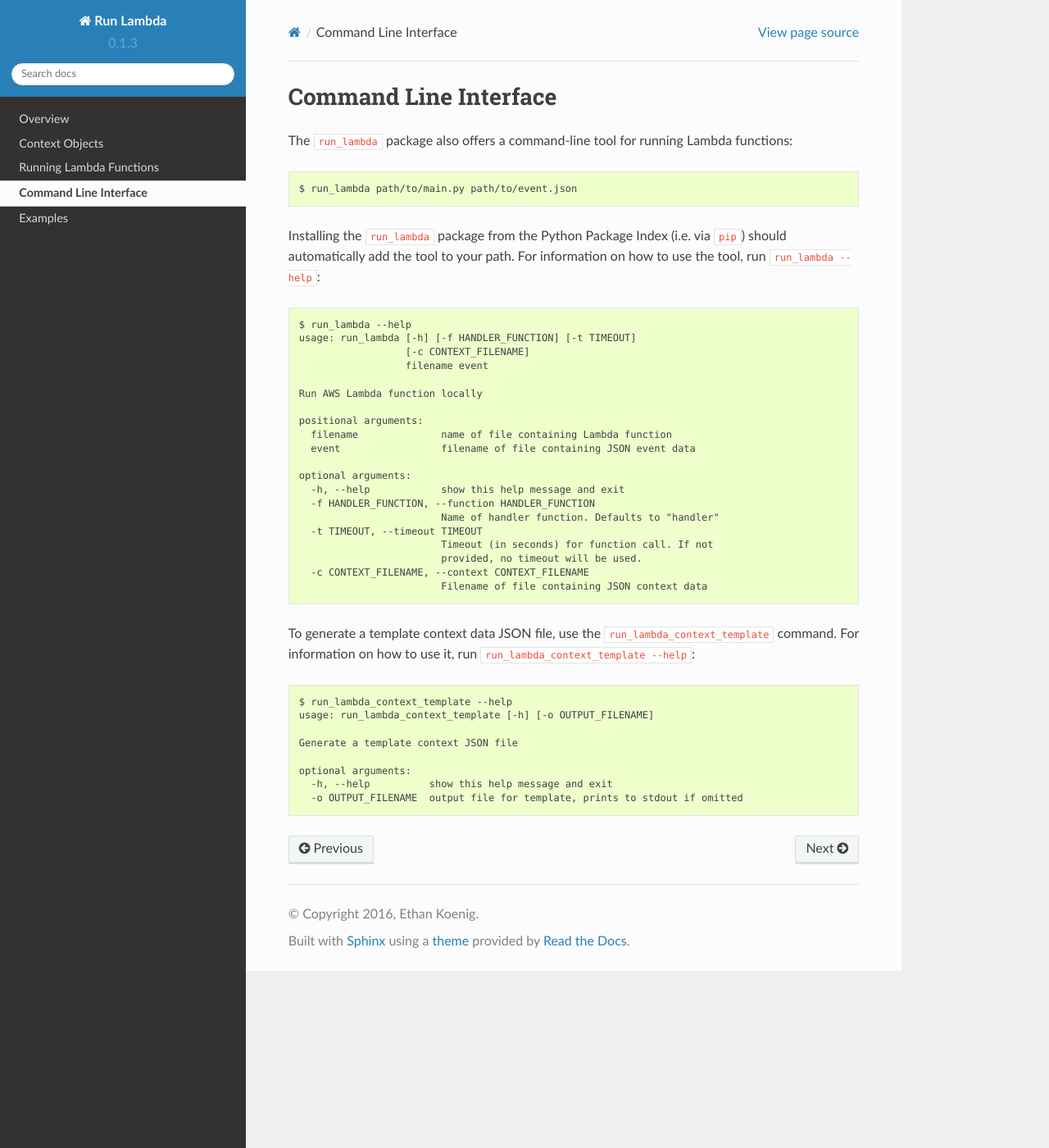
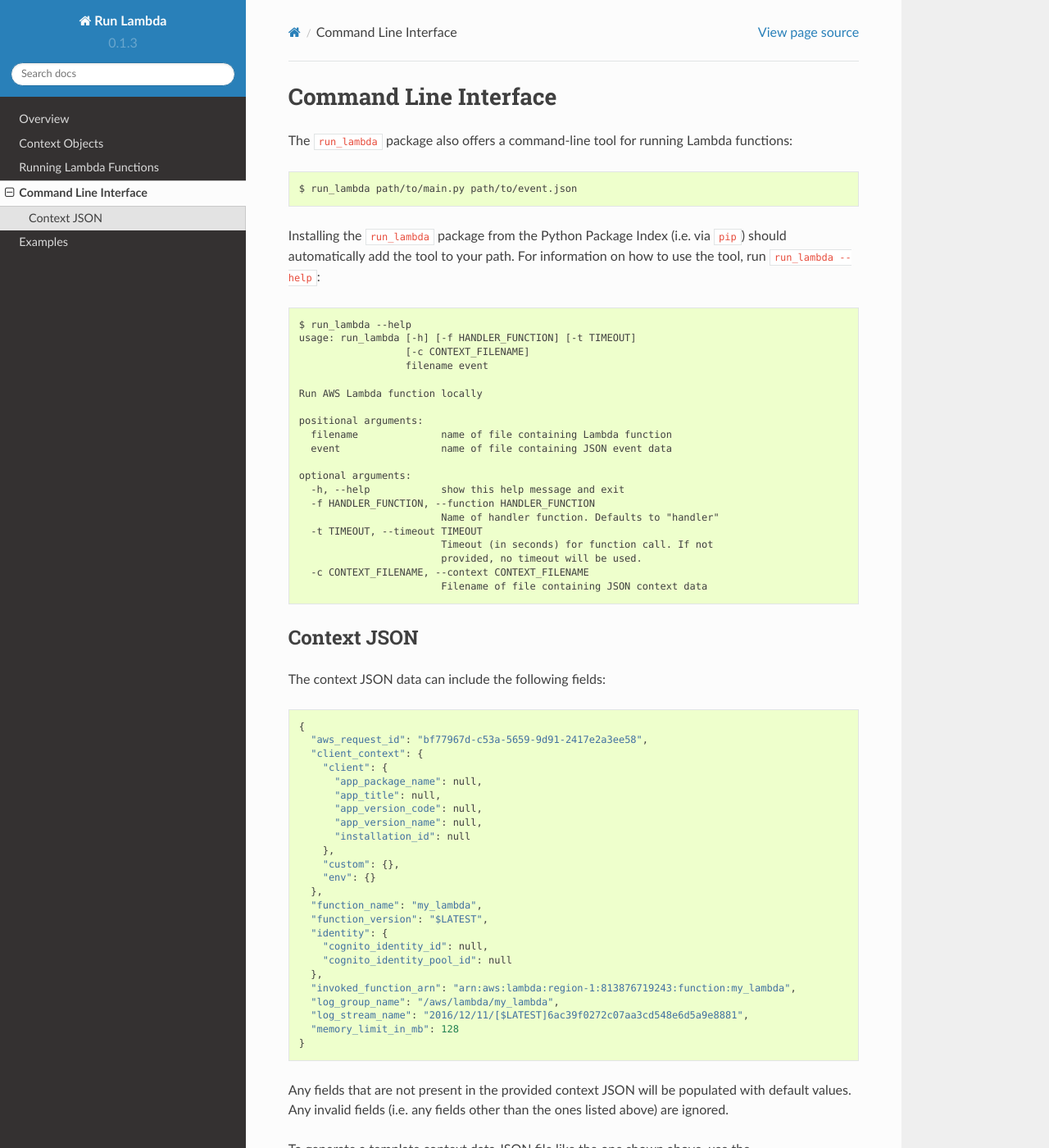
Before and after one commit to ethantkoenig/run_lambda, a Sphinx documentation site: the page built from docs/cli.rst, in a window 1280 px wide and 1400 px high. Shown: the whole window at 82% size. Built offline with Sphinx 7.4.7 and the Read the Docs theme 2.0.0, drawn with Linux system fonts in a browser that asks for light colours; some of the changed text lies outside the part shown.

Commit message:
Updates to docs

```diff
--- a/README.rst
+++ b/README.rst
@@ -1,4 +1,3 @@
-
 
 Python run_lambda
 =================
@@ -7,10 +6,6 @@ Python run_lambda
 `AWS Lambda <https://aws.amazon.com/lambda/>`_ functions locally. It offers a
 Python module for automated testing of Lambda functions, as well as a
 command-line interface for ad-hoc local invocations.
-
-To date, ``run_lambda`` has only been tested on Linux systems. If you choose to
-use it on other platforms, please be wary of the memory usage statistics it
-generates.
 
 Installation
 ------------
--- a/docs/cli.rst
+++ b/docs/cli.rst
@@ -21,7 +21,7 @@ information on how to use the tool, run ``run_lambda --help``::
 
     positional arguments:
       filename              name of file containing Lambda function
-      event                 filename of file containing JSON event data
+      event                 name of file containing JSON event data
 
     optional arguments:
       -h, --help            show this help message and exit
@@ -33,8 +33,45 @@ information on how to use the tool, run ``run_lambda --help``::
       -c CONTEXT_FILENAME, --context CONTEXT_FILENAME
                             Filename of file containing JSON context data
 
-To generate a template context data JSON file, use the ``run_lambda_context_template``
-command. For information on how to use it, run ``run_lambda_context_template --help``::
+Context JSON
+------------
+
+
+The context JSON data can include the following fields::
+
+    {
+      "aws_request_id": "bf77967d-c53a-5659-9d91-2417e2a3ee58",
+      "client_context": {
+        "client": {
+          "app_package_name": null,
+          "app_title": null,
+          "app_version_code": null,
+          "app_version_name": null,
+          "installation_id": null
+        },
+        "custom": {},
+        "env": {}
+      },
+      "function_name": "my_lambda",
+      "function_version": "$LATEST",
+      "identity": {
+        "cognito_identity_id": null,
+        "cognito_identity_pool_id": null
+      },
+      "invoked_function_arn": "arn:aws:lambda:region-1:813876719243:function:my_lambda",
+      "log_group_name": "/aws/lambda/my_lambda",
+      "log_stream_name": "2016/12/11/[$LATEST]6ac39f0272c07aa3cd548e6d5a9e8881",
+      "memory_limit_in_mb": 128
+    }
+
+Any fields that are not present in the provided context JSON will be populated
+with default values. Any invalid fields (i.e. any fields other than the ones
+listed above) are ignored.
+
+
+To generate a template context data JSON file like the one shown above, use the
+``run_lambda_context_template`` command. For information on how to use the
+command, run ``run_lambda_context_template --help``::
 
     $ run_lambda_context_template --help
     usage: run_lambda_context_template [-h] [-o OUTPUT_FILENAME]
```
